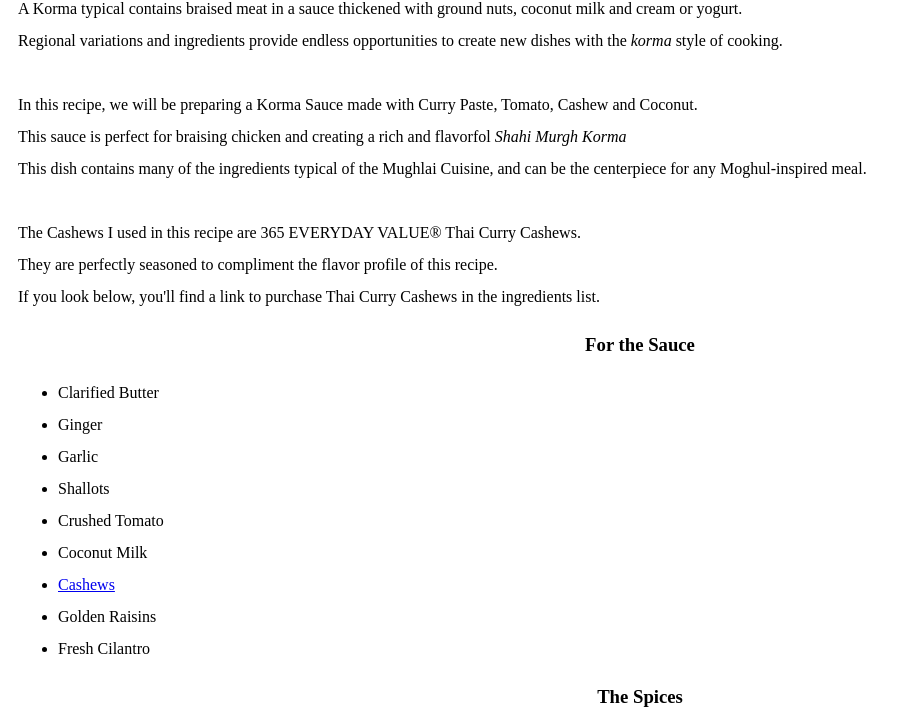
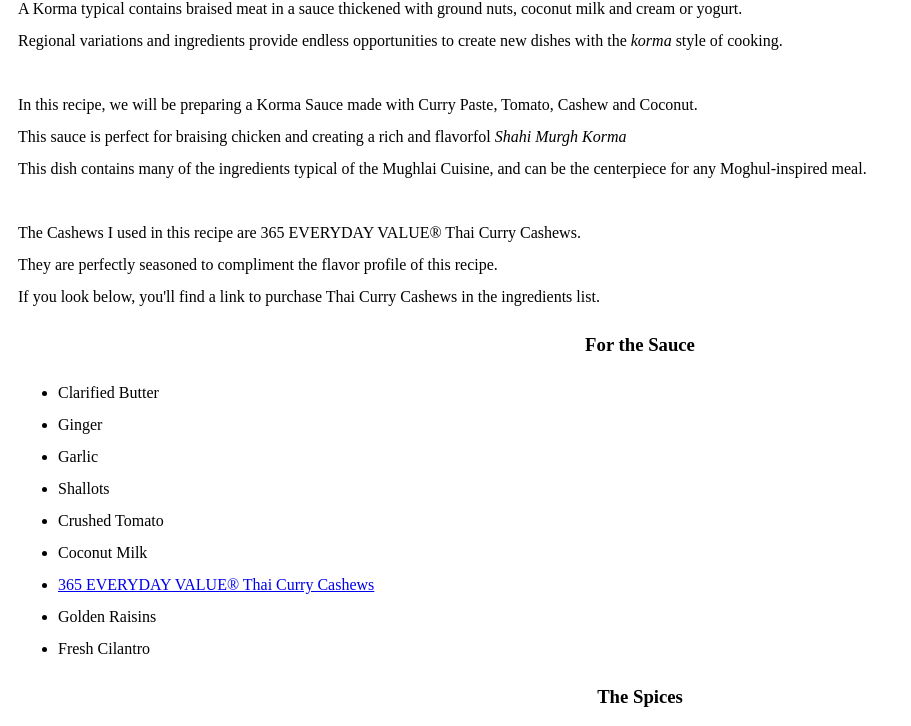
Before and after one commit to SonnyCarson86/Korma, a plain HTML site: page ingredients.html in a window 1280 px wide. Shown: the part 73-799 px from the top of the page, without its empty margins (0-911 px from the left). Drawn offline with Linux system fonts and the light colour scheme.

Commit message:
Add files via upload

```diff
--- a/ingredients.html
+++ b/ingredients.html
@@ -31,7 +31,7 @@
     <li>Shallots</li>
     <li>Crushed Tomato</li>
     <li>Coconut Milk</li>
-    <li><a href="https://products.wholefoodsmarket.com/product/365-everyday-value-thai-curry-cashews-08cf7d" target="_blank">Cashews</a></li>
+    <li><a href="https://products.wholefoodsmarket.com/product/365-everyday-value-thai-curry-cashews-08cf7d" target="_blank">365 EVERYDAY VALUE® Thai Curry Cashews</a></li>
     <li>Golden Raisins</li>
     <li>Fresh Cilantro</li>
   </ul>
```
